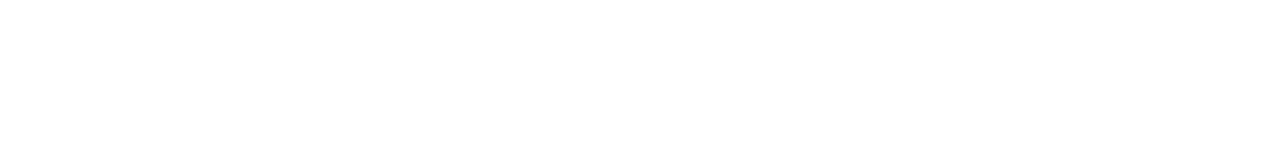
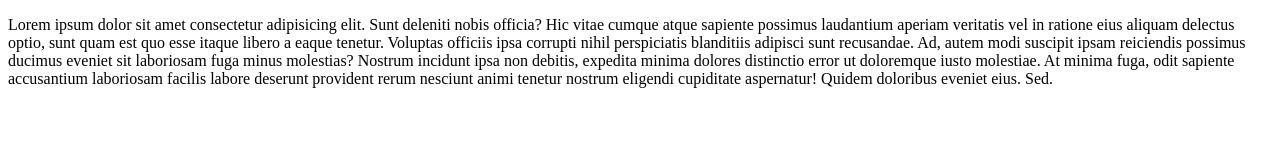
Before and after one commit to DeridDaniil/first-project, a plain HTML site: page index.html in a window 1280 px wide. Drawn offline with Linux system fonts and the light colour scheme.

Commit message:
Добавление файла script.js | JS

```diff
--- a/index.html
+++ b/index.html
@@ -1,11 +1,20 @@
 <!DOCTYPE html>
 <html lang="en">
+
 <head>
   <meta charset="UTF-8">
   <meta name="viewport" content="width=device-width, initial-scale=1.0">
   <title>Document</title>
 </head>
+
 <body>
+  <p>Lorem ipsum dolor sit amet consectetur adipisicing elit. Sunt deleniti nobis officia? Hic vitae cumque atque
+    sapiente possimus laudantium aperiam veritatis vel in ratione eius aliquam delectus optio, sunt quam est quo esse
+    itaque libero a eaque tenetur. Voluptas officiis ipsa corrupti nihil perspiciatis blanditiis adipisci sunt
+    recusandae. Ad, autem modi suscipit ipsam reiciendis possimus ducimus eveniet sit laboriosam fuga minus molestias?
+    Nostrum incidunt ipsa non debitis, expedita minima dolores distinctio error ut doloremque iusto molestiae. At minima
+    fuga, odit sapiente accusantium laboriosam facilis labore deserunt provident rerum nesciunt animi tenetur nostrum
+    eligendi cupiditate aspernatur! Quidem doloribus eveniet eius. Sed.</p>
+</body>
 
-</body>
 </html>
```
Also changed, not shown: script.js (added).
